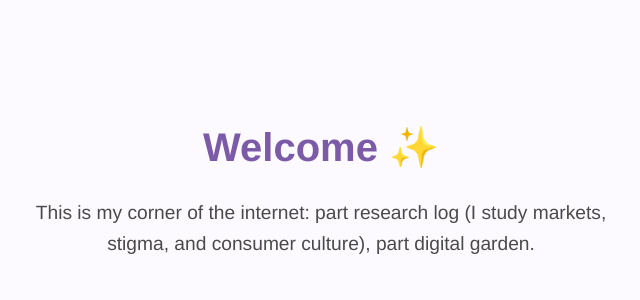
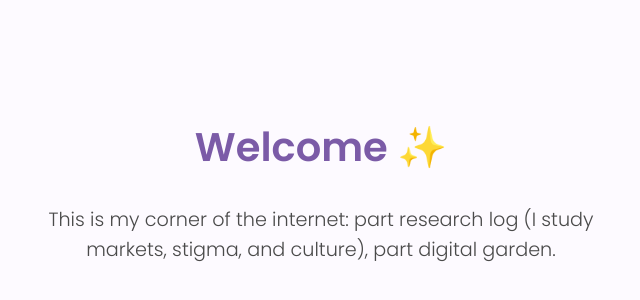
Before and after one commit to orcunturan/orcun-reposit, a plain HTML site: page index.html in a window 1280 px wide. Shown: the part 212-512 px from the top of the page, without its empty margins (319-959 px from the left). Drawn offline with Linux system fonts and the light colour scheme.

Commit message:
Update index.html

```diff
--- a/index.html
+++ b/index.html
@@ -4,9 +4,11 @@
   <meta charset="UTF-8">
   <meta name="viewport" content="width=device-width, initial-scale=1.0">
   <title>Orcun’s Website</title>
+  <!-- Import Poppins from Google Fonts -->
+  <link href="https://fonts.googleapis.com/css2?family=Poppins:wght@300;400;600&display=swap" rel="stylesheet">
   <style>
     body {
-      font-family: "Helvetica Neue", Arial, sans-serif;
+      font-family: "Poppins", sans-serif;
       background-color: #fdfaff; /* very light lavender background */
       color: #3d3d3d; /* soft dark gray text */
       display: flex;
@@ -20,28 +22,22 @@
     h1 {
       font-size: 2.5rem;
       margin-bottom: 0.5rem;
-      color: #7b5ba7; /* main lavender heading */
+      color: #7b5ba7; /* lavender heading */
+      font-weight: 600;
     }
     p {
       font-size: 1.2rem;
       max-width: 600px;
       line-height: 1.6;
-      color: #4a4a4a; /* softer gray for body */
-    }
-    a {
-      color: #9c7ed6; /* lavender link color */
-      text-decoration: none;
-    }
-    a:hover {
-      text-decoration: underline;
+      color: #4a4a4a;
+      font-weight: 300;
     }
   </style>
 </head>
 <body>
   <h1>Welcome ✨</h1>
   <p>
-    This is my corner of the internet: part research log (I study markets, stigma, and consumer culture),
-    part digital garden.
+    This is my corner of the internet: part research log (I study markets, stigma, and culture), part digital garden.
   </p>
 </body>
 </html>
```
